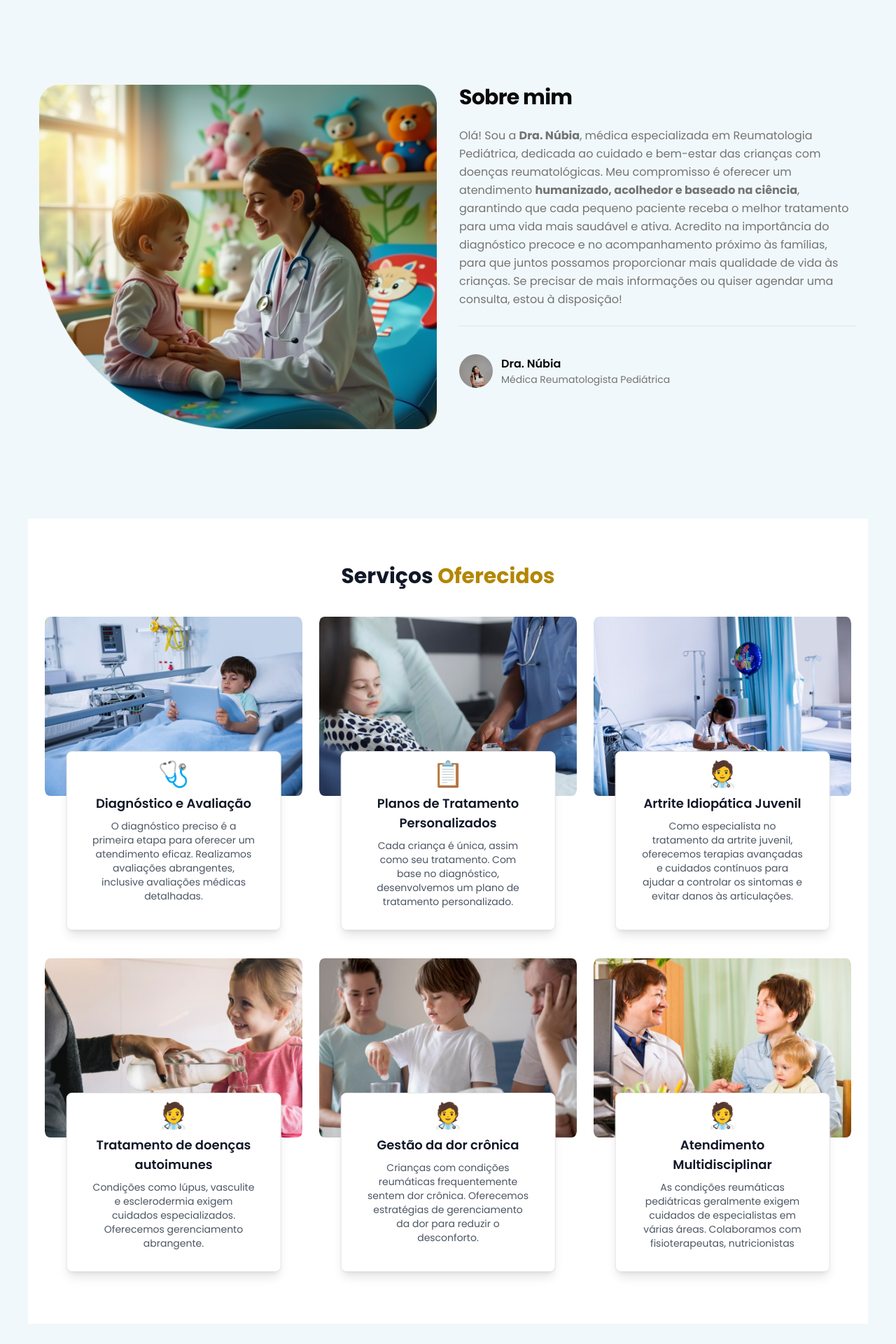
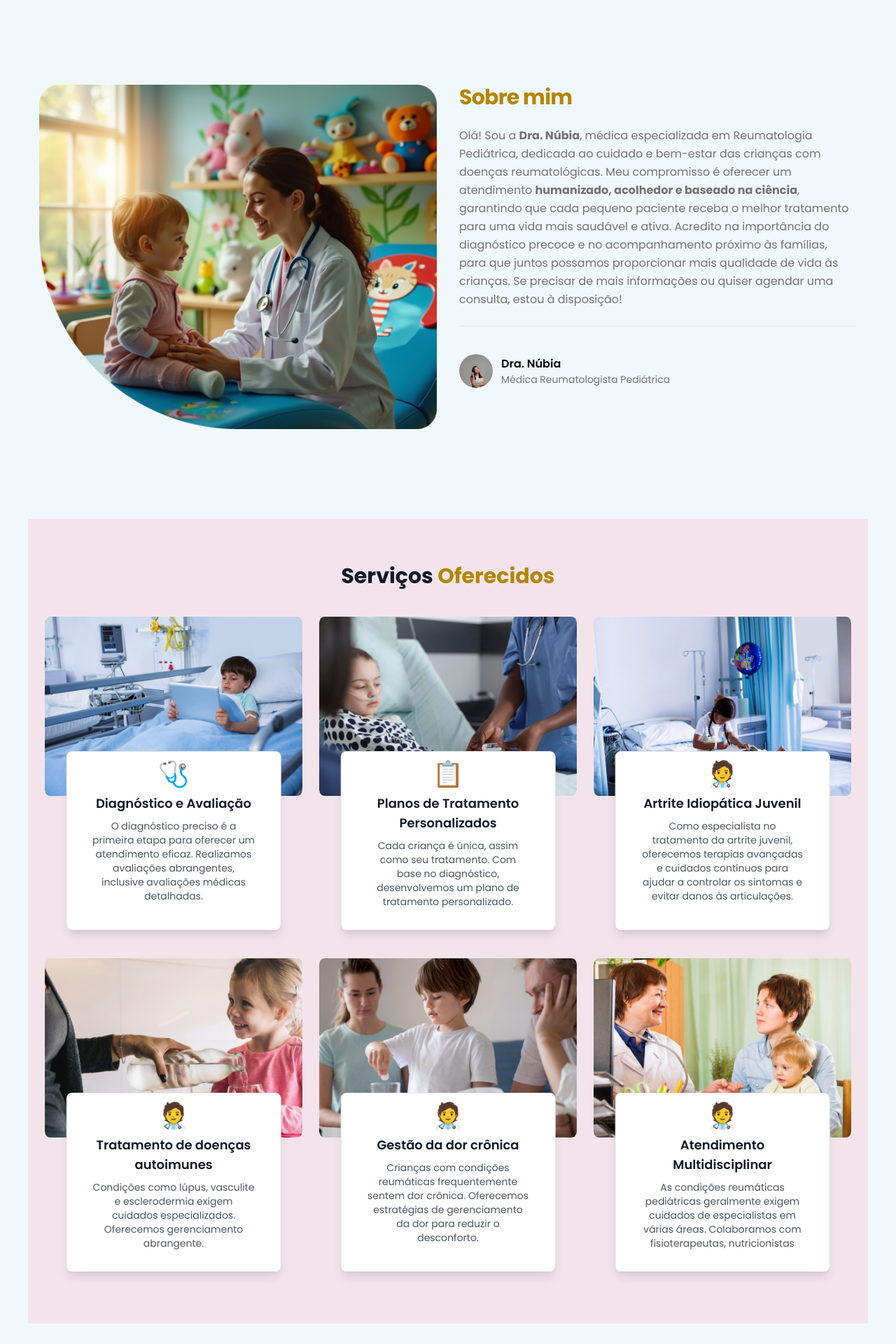
Before and after one commit to willyancr/dra-nubia, a Next.js app: page / in a window 1280 px wide. Shown: the part 760-2680 px from the top of the page at 70% size. Built offline with nearby package versions, Linux system fonts and the light colour scheme.

Commit message:
feat: Atualizar estilo da seção "Sobre" e modificar fundo da seção "Serviços"

```diff
--- a/src/app/(dra-nubia)/(sections)/about.tsx
+++ b/src/app/(dra-nubia)/(sections)/about.tsx
@@ -22,7 +22,9 @@ export default function About() {
 
           <div className="space-y-6">
             <div className="space-y-2">
-              <h3 className="text-3xl font-bold tracking-tight">Sobre mim</h3>
+              <h3 className="text-3xl font-bold tracking-tight text-tertiary">
+                Sobre mim
+              </h3>
             </div>
             <p className="leading-relaxed text-muted-foreground">
               Olá! Sou a <strong>Dra. Núbia</strong>, médica especializada em
--- a/src/app/(dra-nubia)/(sections)/services.tsx
+++ b/src/app/(dra-nubia)/(sections)/services.tsx
@@ -48,7 +48,7 @@ const services = [
 
 export default function Services() {
   return (
-    <section id="services" className="h-[1150px] bg-white my-16 py-16 text-center ">
+    <section id="services" className="h-[1150px] bg-[#F6D1DC]/50 my-16 py-16 text-center ">
       <h2 className="text-3xl font-bold text-gray-900">
         Serviços <span className="text-tertiary">Oferecidos</span>
       </h2>
```
